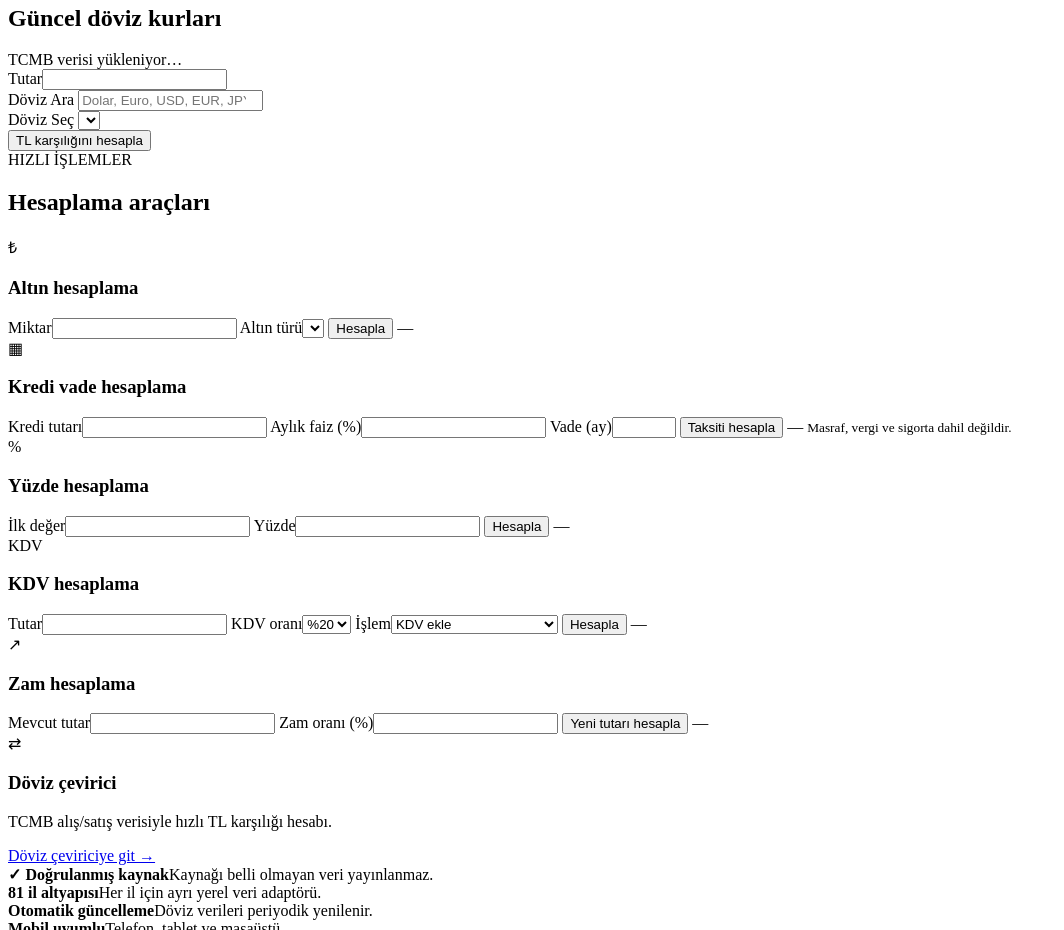
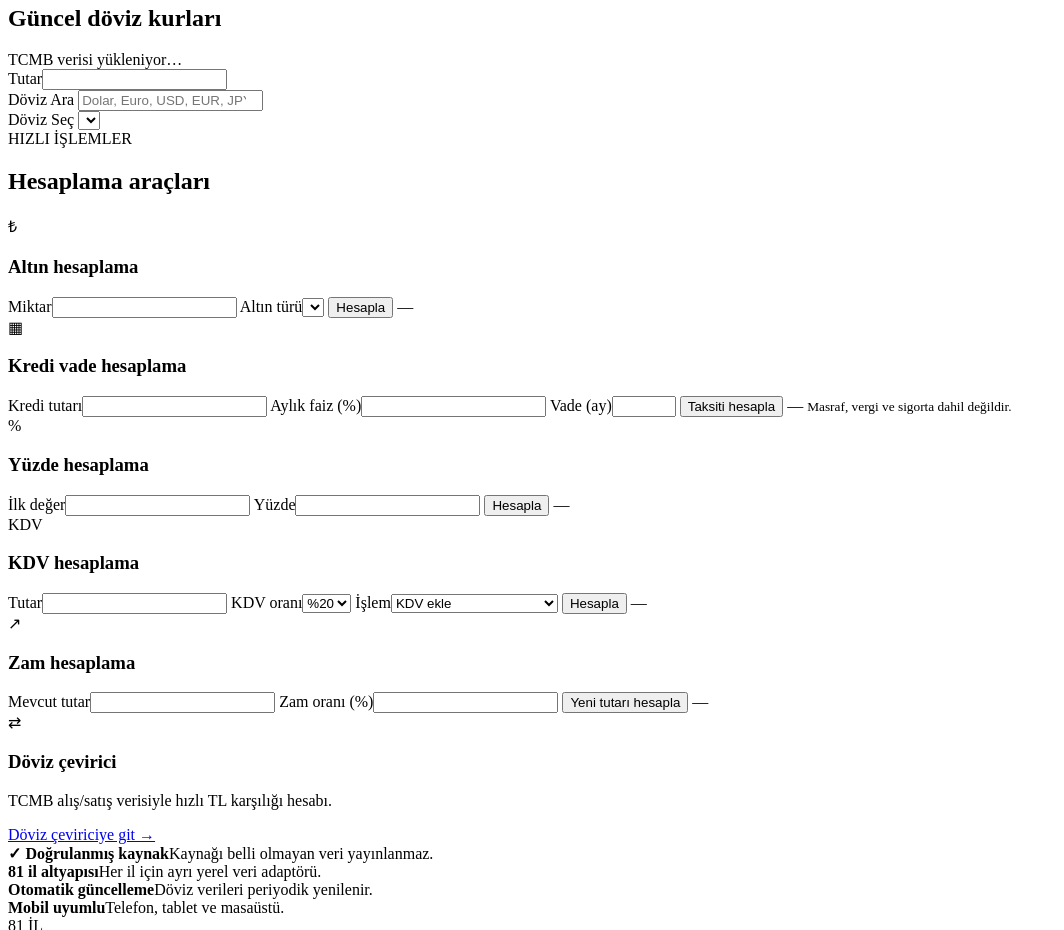
Before and after one commit to sevvalgcn/altinnekadar, a website: page public/index.html in a window 1280 px wide. Shown: the part 840-1770 px from the top of the page, without its empty margins (0-1064 px from the left). Drawn offline with Linux system fonts and the light colour scheme.

Commit message:
Update index.html

```diff
--- a/public/index.html
+++ b/public/index.html
@@ -98,9 +98,7 @@
     <select id="fxCurrency"></select>
   </div>
 
-  <button id="fxConvertBtn" class="primary" type="button">
-    TL karşılığını hesapla
-  </button>
+
 
   <output id="fxConvertResult" class="result"></output>
 
```
